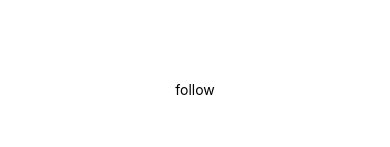
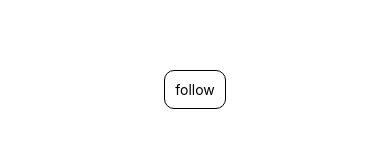
Before and after one commit to alexlecco/expo-test, a React Native app: screen / in a window 390 px wide. Shown: the part 333-480 px from the top of the page. Built offline with nearby package versions, Linux system fonts and the light colour scheme.

Commit message:
add FollowButton styles

```diff
--- a/components/FollowButton.js
+++ b/components/FollowButton.js
@@ -1,5 +1,6 @@
 import React from 'react'
 import {
+  StyleSheet,
   TouchableHighlight,
   View,
   Text,
@@ -7,10 +8,19 @@ import {
 
 const FollowButton = () => (
   <TouchableHighlight>
-    <View>
+    <View style={styles.buttonContainer}>
       <Text>follow</Text>
     </View>
   </TouchableHighlight>
 )
 
+const styles = StyleSheet.create({
+  buttonContainer: {
+    padding: 10,
+    borderBottomColor: '#000',
+    borderWidth: 1,
+    borderRadius: 10,
+  }
+})
+
 export default FollowButton
```
